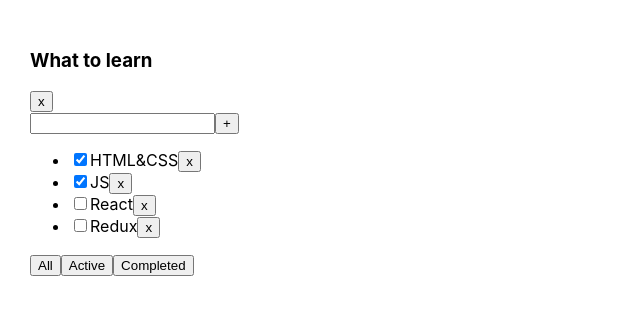
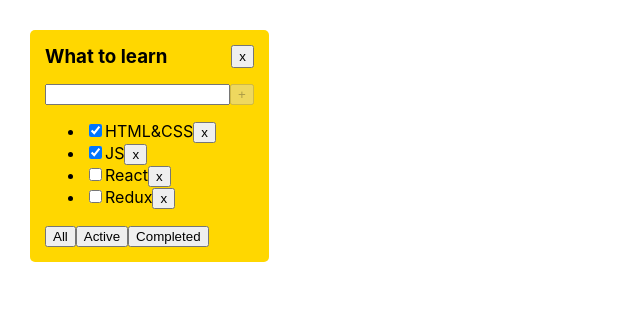
Before and after one commit to dron185/todolist, a React (Create React App) app: page / in a window 1280 px wide. Shown: the top 314 px of the page, without its empty margins (0-640 px from the left). Built offline with nearby package versions, Linux system fonts and the light colour scheme.

Commit message:
feat: add disable to button

```diff
--- a/src/App.css
+++ b/src/App.css
@@ -6,3 +6,9 @@
 .App > div {
   margin-right: 50px;
 }
+
+.todolist {
+  background-color: gold;
+  padding: 15px;
+  border-radius: 5px;
+}
--- a/src/Button.tsx
+++ b/src/Button.tsx
@@ -2,11 +2,12 @@
 
 type ButtonPropsType = {
     title: string
-    onClick?: ()=> void
+    onClickHandler?: ()=> void
+    isDisabled?: boolean
 }
 
-export const Button = ({title, onClick}: ButtonPropsType) => {
+export const Button = ({title, onClickHandler, isDisabled}: ButtonPropsType) => {
     return (
-        <button onClick={onClick}>{title}</button>
+        <button disabled={isDisabled} onClick={onClickHandler}>{title}</button>
     );
 };
--- a/src/TodoListHeader.tsx
+++ b/src/TodoListHeader.tsx
@@ -7,8 +7,8 @@
 
 export const TodoListHeader = ({title}: TodoListHeaderPropsType) => {
     return (
-        <div>
-            <h3>{title}</h3>
+        <div style={{display: 'flex', justifyContent: 'space-between', paddingBottom: '15px'}}>
+            <h3 style={{margin: 0}}>{title}</h3>
             <Button title={"x"}/>
         </div>
     );
--- a/src/Todolist.tsx
+++ b/src/Todolist.tsx
@@ -1,7 +1,8 @@
-import React, {ChangeEvent, KeyboardEvent, useState} from "react";
+import React, {ChangeEvent, KeyboardEvent} from "react";
 import {Button} from "./Button";
 import {TodoListHeader} from "./TodoListHeader";
 import {FilterValuesType} from "./App";
+import {log} from "node:util";
 
 export type TaskType = {
     id: string
@@ -20,7 +21,7 @@
 export const Todolist = ({title, tasks, removeTask, changeFilter, addTask}: TodolistPropsType) => {
     //деструктурирующее присваивание: const { title, tasks, removeTask, changeFilter, addTask } = props
 
-    const [newTaskTitle, setNewTaskTitle] = useState("")
+    const [newTaskTitle, setNewTaskTitle] = React.useState("")
     const addTaskHandler = () => {
         addTask(newTaskTitle)
         setNewTaskTitle("")
@@ -33,7 +34,8 @@
                 <li key={t.id}>
                     <input type="checkbox" checked={t.isDone}/>
                     <span>{t.title}</span>
-                    <button onClick={removeTaskHandler}>x</button>
+                    {/*<button onClick={removeTaskHandler}>x</button>*/}
+                    <Button title={"x"} onClickHandler={removeTaskHandler}/>
                 </li>
             )
         })}
@@ -54,21 +56,22 @@
     }
 
     return (
-        <div>
+        <div className={"todolist"}>
             <TodoListHeader title={title}/>
             <div>
                 <input value={newTaskTitle}
                        onChange={changeNewTaskTitleHandler}
                        onKeyDown={addTaskOnKeyDownHandler}
                 />
-                <Button title={"+"} onClick={addTaskHandler} />
+                <Button title={"+"} onClickHandler={addTaskHandler} isDisabled={!newTaskTitle.length}/>
+                {newTaskTitle.length > 15 && <div>Task title is too long</div>}
                 {/*<button onClick={()=>{addTask(newTaskTitle); setNewTaskTitle("");}}>+</button>*/}
             </div>
             {tasksList}
             <div>
-                <Button title={'All'} onClick={changeFilterHandlerCreator('all')}/>
-                <Button title={'Active'} onClick={changeFilterHandlerCreator('completed')}/>
-                <Button title={'Completed'} onClick={changeFilterHandlerCreator('active')}/>
+                <Button title={'All'} onClickHandler={changeFilterHandlerCreator('all')}/>
+                <Button title={'Active'} onClickHandler={changeFilterHandlerCreator('completed')}/>
+                <Button title={'Completed'} onClickHandler={changeFilterHandlerCreator('active')}/>
             </div>
         </div>
     )
```
